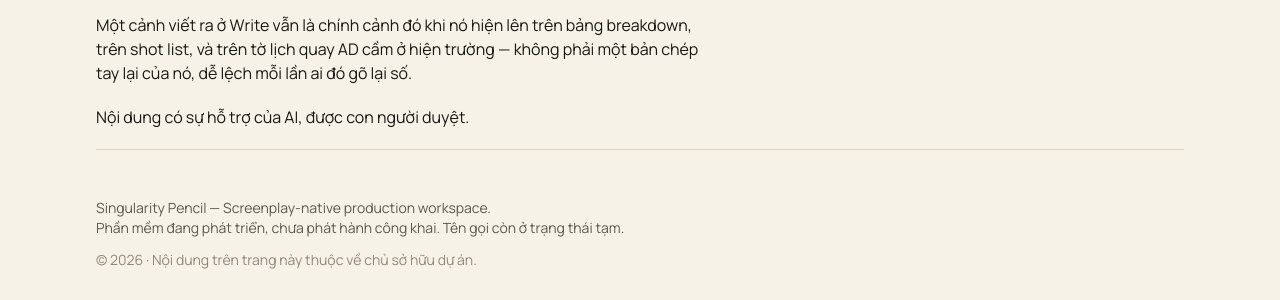
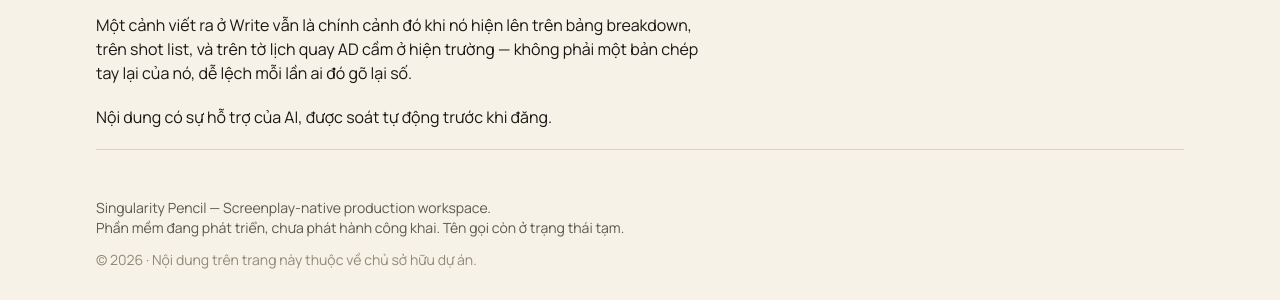
Before and after one commit to cnd173/spweb, a Jekyll site: the page built from _posts/2026-08-27-vi-sao-kich-ban-nen-la-nguon-duy-nhat.md, in a window 1280 px wide. Shown: the part 1217-1517 px from the top of the page. Built offline with Jekyll 4.4.1, drawn with Linux system fonts in a browser that asks for light colours.

Commit message:
fix: bai 27/08 tu dang — nhan phai noi dung su that (soat tu dong, khong ai duyet)

```diff
--- a/_posts/2026-08-27-vi-sao-kich-ban-nen-la-nguon-duy-nhat.md
+++ b/_posts/2026-08-27-vi-sao-kich-ban-nen-la-nguon-duy-nhat.md
@@ -23,4 +23,4 @@ Cần đưa file cho AD hay tổ đạo cụ xem trước khi ra hiện trườn
 
 Một cảnh viết ra ở Write vẫn là chính cảnh đó khi nó hiện lên trên bảng breakdown, trên shot list, và trên tờ lịch quay AD cầm ở hiện trường — không phải một bản chép tay lại của nó, dễ lệch mỗi lần ai đó gõ lại số.
 
-Nội dung có sự hỗ trợ của AI, được con người duyệt.
+Nội dung có sự hỗ trợ của AI, được soát tự động trước khi đăng.
```
